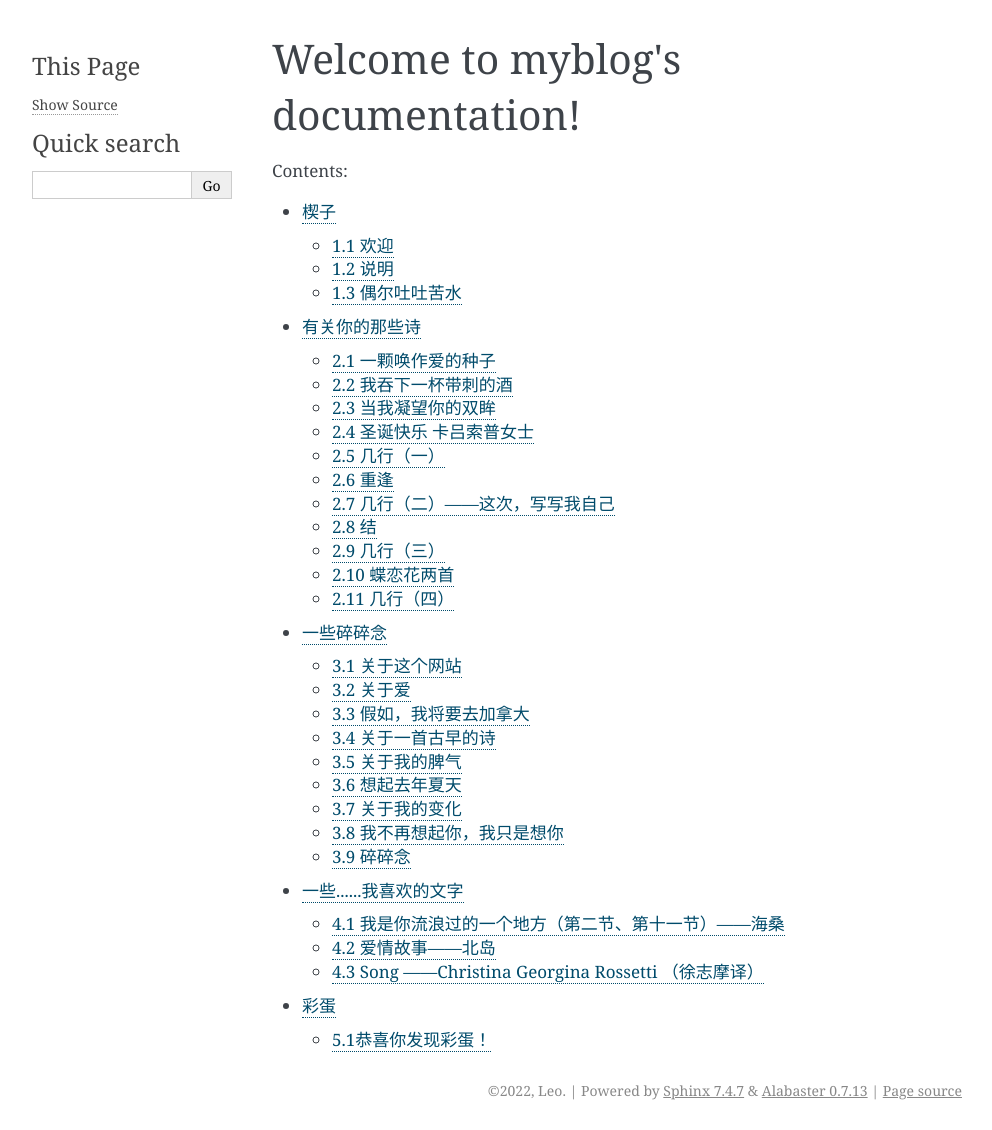
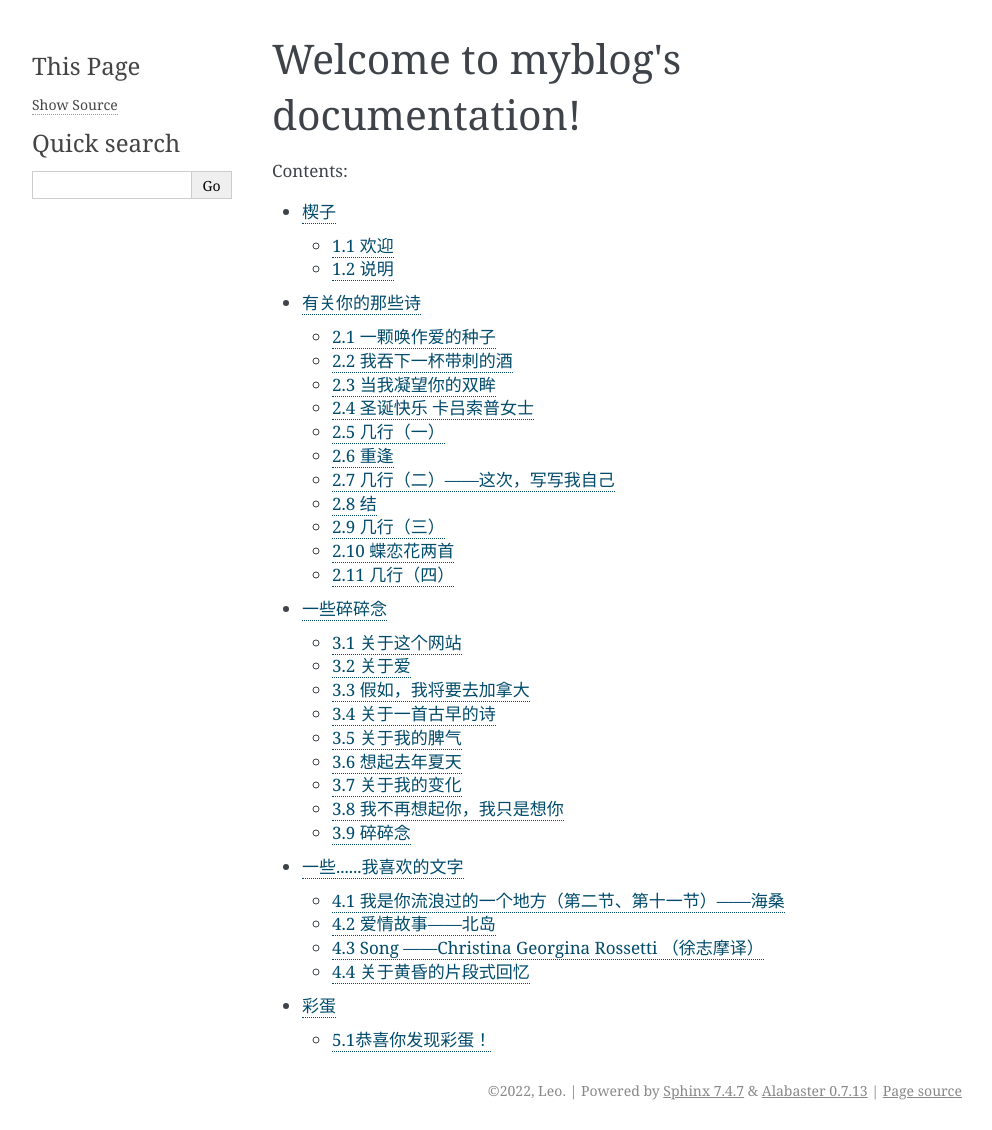
Before and after one commit to Leo4everlkc/my-blog, a Sphinx documentation site: the page built from source/index.rst, in a window 1280 px wide. Shown: the whole page, without its empty margins (148-1140 px from the left). Built offline with Sphinx 7.4.7, drawn with Linux system fonts in a browser that asks for light colours; some of the changed lines change nothing that is shown.

Commit message:
Update language_introduction.rst

```diff
--- a/source/language_introduction.rst
+++ b/source/language_introduction.rst
@@ -17,13 +17,6 @@ Hi, 欢迎莅临我的世界
 
 刘业昊 2022.02.19
 
-1.3 偶尔吐吐苦水
----------------------
-
-最害怕，努力和努力的方向被人全盘否定
-
-也没什么，习惯从头再来就好
-
 有关你的那些诗
 ======================
 
@@ -980,6 +973,64 @@ And haply may forget.
 
 愿你开心，愿你天天开心
 
+4.4 关于黄昏的片段式回忆
+---------------------
+
+黑夜和白昼都有属于自己的护身符
+
+太阳或者月亮——
+
+而你承受来自二者共同的荫蔽
+
+你每日的新生像极了金钥匙的重铸
+
+
+你只是一条金灿灿的鱼
+
+丰润地游走过完整或破碎的天空
+
+包括但不限于相机，镜子，或是与河流真正流淌过大地
+
+你是渴望自由的，你的美丽不能被任何人独享
+
+我能否将此比作你的孤傲？比作你低看一切的原因？
+
+
+黑夜和白昼总是争吵不停
+
+他们掌管世界的时间飘忽不定
+
+但你的诞生与逝去也总是无法划定界限
+
+永远短暂，但永远稳定，脱离于24节气或者儒略历古朴却精确的算计
+
+
+你是割裂黑白的一抹颜色
+
+从这点来讲，你的脾气应该不亚于闪电
+
+只是你擅长掩盖你的霹雳，而是从内部缓缓地坍塌
+
+将暴怒以细水的姿态长流
+
+
+这么来讲你是可陋的，你是可恨的，你是可怜的
+
+你的伪装也不过薄薄的一层空气
+
+在乎你，便是洞察你黑暗的内心
+
+至于你的美丽，也不过是在被黑夜与白昼共同抛弃之后
+
+将痛苦聚焦到更短的时间内，牺牲自己以换来的更剧烈的燃烧
+
+
+2022.04.02
+
+人在过于难过的时候不想写作只想思考......这首诗是送给我自己的，我对我自己很失望。
+
+今日清明，把它重读一遍......嗯，更失望了。
+
 彩蛋
 ======================
 
```
